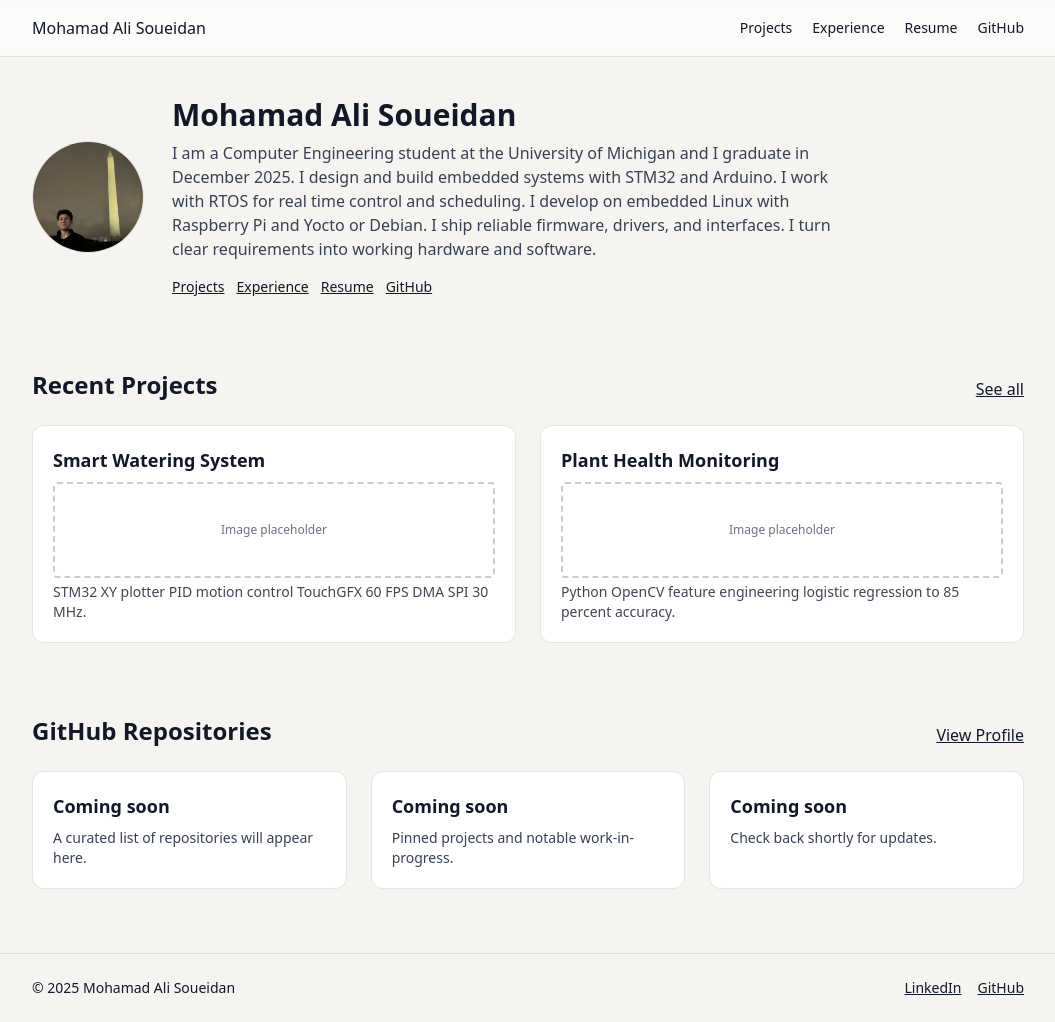
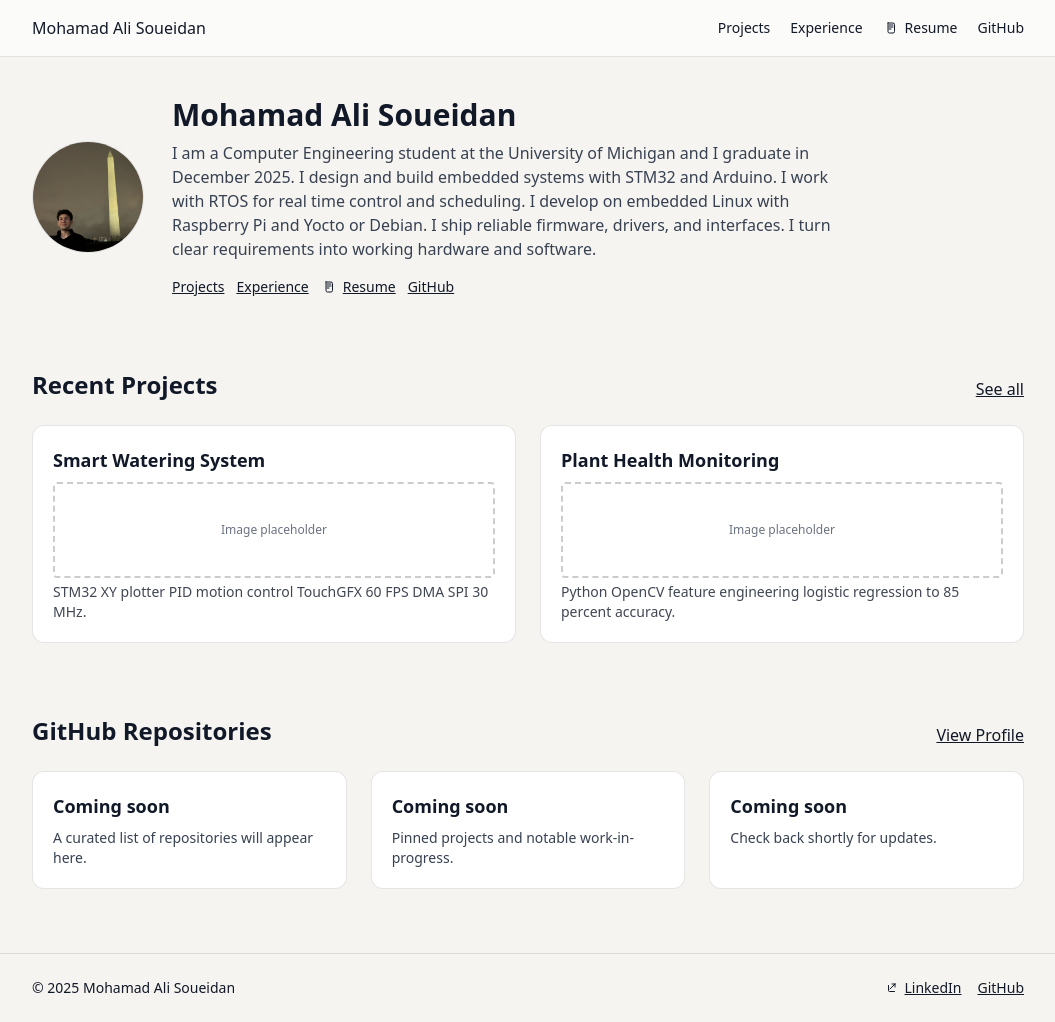
Before and after one commit to Mohamad-Ali-Soueidan/sweidan.github.io, a website: page index.html in a window 1280 px wide. Shown: the whole page, without its empty margins (112-1167 px from the left). Drawn offline with nearby package versions, Linux system fonts and the light colour scheme.

Commit message:
links: point all Resume links to resume.pdf

```diff
--- a/index.html
+++ b/index.html
@@ -34,7 +34,10 @@
 								<nav class="text-sm hidden md:flex items-center gap-5">
 									<a class="hover:underline" href="projects.html">Projects</a>
 									<a class="hover:underline" href="experience.html">Experience</a>
-							<a class="hover:underline" href="MohamadAliSoueidanResumeBS%20%281%29.pdf" target="_blank" rel="noopener">Resume</a>
+								<a class="hover:underline inline-flex items-center gap-1.5" href="resume.pdf" target="_blank" rel="noopener">
+										<svg xmlns="http://www.w3.org/2000/svg" viewBox="0 0 24 24" fill="none" stroke="currentColor" stroke-width="1.5" class="h-4 w-4" aria-hidden="true"><path stroke-linecap="round" stroke-linejoin="round" d="M9 7.5h6M9 10.5h6M9 13.5h3"/><path stroke-linecap="round" stroke-linejoin="round" d="M7.5 4.5h7.5A2.25 2.25 0 0117.25 6.75v10.5A2.25 2.25 0 0115 19.5H9.75A2.25 2.25 0 017.5 17.25V4.5z"/></svg>
+										<span>Resume</span>
+									</a>
 									<a class="hover:underline" href="https://github.com/Mohamad-Ali-Soueidan" target="_blank" rel="noopener">GitHub</a>
 								</nav>
 				<!-- Mobile toggle -->
@@ -49,7 +52,10 @@
 								<div class="max-w-5xl mx-auto px-4 py-3 flex flex-col gap-3 text-sm">
 									<a class="hover:underline" href="projects.html">Projects</a>
 									<a class="hover:underline" href="experience.html">Experience</a>
-							<a class="hover:underline" href="MohamadAliSoueidanResumeBS%20%281%29.pdf" target="_blank" rel="noopener">Resume</a>
+								<a class="hover:underline inline-flex items-center gap-1.5" href="resume.pdf" target="_blank" rel="noopener">
+										<svg xmlns="http://www.w3.org/2000/svg" viewBox="0 0 24 24" fill="none" stroke="currentColor" stroke-width="1.5" class="h-4 w-4" aria-hidden="true"><path stroke-linecap="round" stroke-linejoin="round" d="M9 7.5h6M9 10.5h6M9 13.5h3"/><path stroke-linecap="round" stroke-linejoin="round" d="M7.5 4.5h7.5A2.25 2.25 0 0117.25 6.75v10.5A2.25 2.25 0 0115 19.5H9.75A2.25 2.25 0 017.5 17.25V4.5z"/></svg>
+										<span>Resume</span>
+									</a>
 									<a class="hover:underline" href="https://github.com/Mohamad-Ali-Soueidan" target="_blank" rel="noopener">GitHub</a>
 								</div>
 			</div>
@@ -68,7 +74,10 @@
 															<div class="mt-4 flex flex-wrap gap-3 text-sm">
 																<a href="projects.html" class="underline">Projects</a>
 																<a href="experience.html" class="underline">Experience</a>
-													<a href="MohamadAliSoueidanResumeBS%20%281%29.pdf" target="_blank" rel="noopener" class="underline">Resume</a>
+																<a href="resume.pdf" target="_blank" rel="noopener" class="underline inline-flex items-center gap-1.5">
+																	<svg xmlns="http://www.w3.org/2000/svg" viewBox="0 0 24 24" fill="none" stroke="currentColor" stroke-width="1.5" class="h-4 w-4" aria-hidden="true"><path stroke-linecap="round" stroke-linejoin="round" d="M9 7.5h6M9 10.5h6M9 13.5h3"/><path stroke-linecap="round" stroke-linejoin="round" d="M7.5 4.5h7.5A2.25 2.25 0 0117.25 6.75v10.5A2.25 2.25 0 0115 19.5H9.75A2.25 2.25 0 017.5 17.25V4.5z"/></svg>
+																	<span>Resume</span>
+																</a>
 																<a href="https://github.com/Mohamad-Ali-Soueidan" target="_blank" rel="noopener" class="underline">GitHub</a>
 															</div>
 					</div>
@@ -131,7 +140,10 @@
 		<div class="max-w-5xl mx-auto px-4 py-6 text-sm flex flex-wrap items-center justify-between gap-3">
 			<p>© <span id="year"></span> Mohamad Ali Soueidan</p>
 						<div class="flex gap-4">
-				<a href="https://www.linkedin.com/in/" class="underline">LinkedIn</a>
+								<a href="https://www.linkedin.com/in/" class="underline inline-flex items-center gap-1.5">
+									<svg xmlns="http://www.w3.org/2000/svg" viewBox="0 0 24 24" fill="none" stroke="currentColor" stroke-width="1.5" class="h-4 w-4" aria-hidden="true"><path stroke-linecap="round" stroke-linejoin="round" d="M13.5 6H18m0 0v4.5M18 6l-7.5 7.5"/><path stroke-linecap="round" stroke-linejoin="round" d="M8.25 8.25v7.5a1.5 1.5 0 001.5 1.5h7.5"/></svg>
+									<span>LinkedIn</span>
+								</a>
 								<a href="https://github.com/Mohamad-Ali-Soueidan" class="underline">GitHub</a>
 						</div>
 		</div>
```
Also changed, not shown: experience.html (+12 -4 lines), projects.html (+12 -4 lines), 2 other files. Lines whose indentation alone changed are shown as unchanged.
